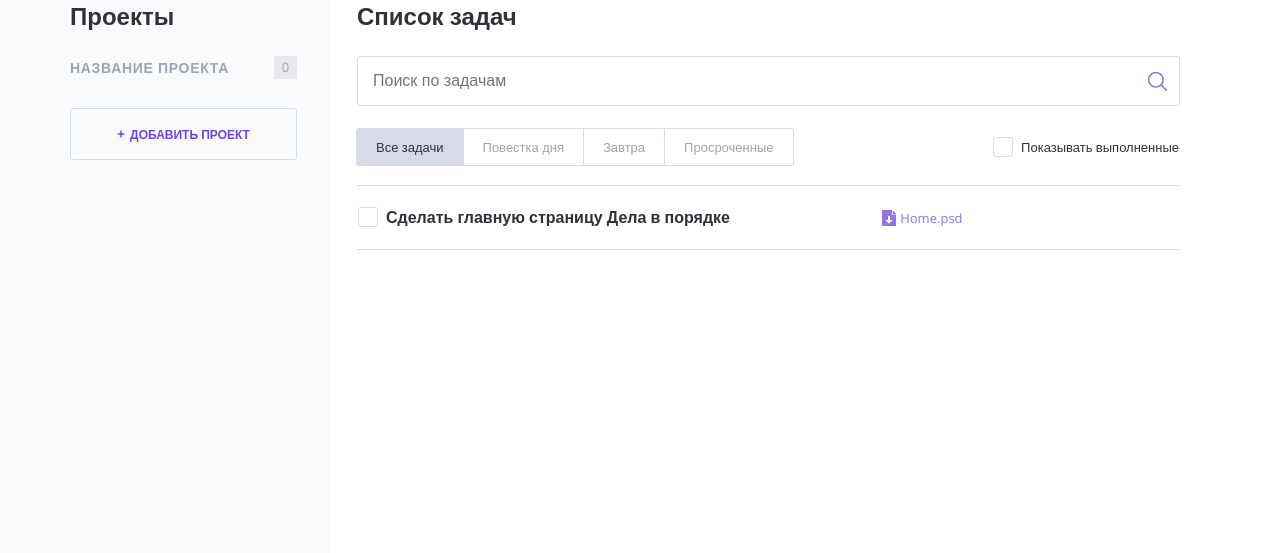
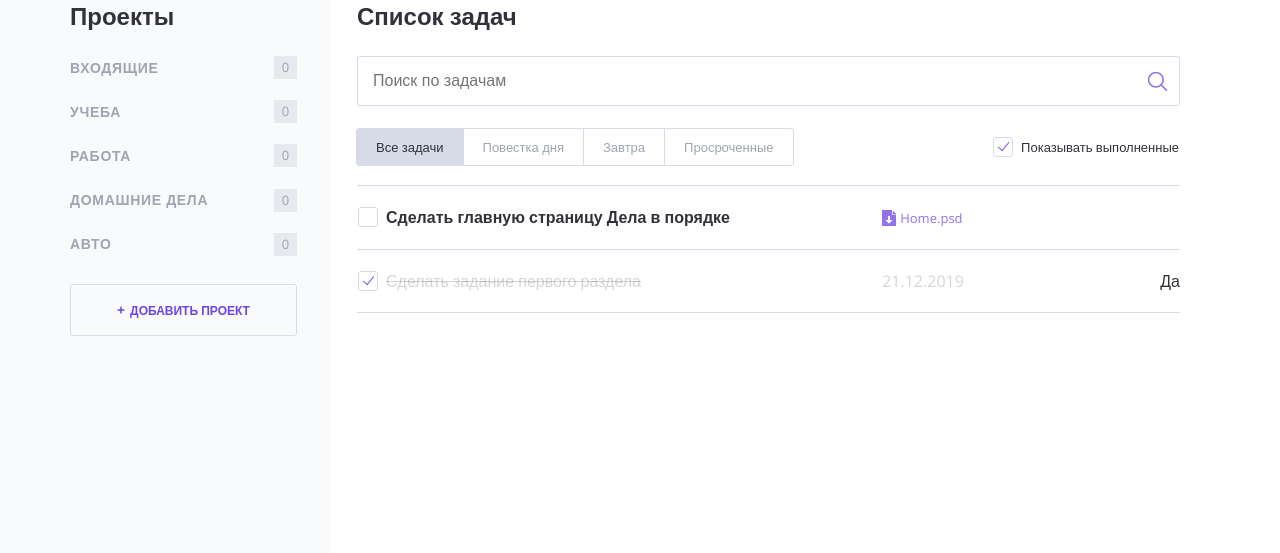
Before and after one commit to AntPzk90/380487-doingsdone, a PHP site: page / in a window 1280 px wide. Shown: the part 93-646 px from the top of the page. Run offline with PHP 8.4, Linux system fonts and the light colour scheme.

Commit message:
Внёс правки по замечаниям 1.0

```diff
--- a/index.php
+++ b/index.php
@@ -1,6 +1,51 @@
 <?php
 // показывать или нет выполненные задачи
 $show_complete_tasks = rand(0, 1);
+$projects = [
+    "incom" => "Входящие",
+    "study" => "Учеба",
+    "job" => "Работа",
+    "home" => "Домашние дела",
+    "auto" =>"Авто"
+];
+$tasks = [
+    [
+        "task" => "Собеседование в IT компании",
+        "date" => "01.12.2019",
+        "category" => $projects["job"],
+        "performance" => false
+    ],
+    [
+        "task" => "Выполнить тестовое задание",
+        "date" => "25.12.2019",
+        "category" => $projects["job"],
+        "performance" => false
+    ],
+    [
+        "task" => "Сделать задание первого раздела",
+        "date" => "21.12.2019",
+        "category" => $projects["study"],
+        "performance" => true
+    ],
+    [
+        "task" => "Встреча с другом",
+        "date" => "22.12.2019",
+        "category" => $projects["incom"],
+        "performance" => false
+    ],
+    [
+        "task" => "Купить корм для кота",
+        "date" => null,
+        "category" => $projects["home"],
+        "performance" => false
+    ],
+    [
+        "task" => "Заказать пиццу",
+        "date" => null,
+        "category" => $projects["home"],
+        "performance" => false
+    ]
+];
 ?>
 <!DOCTYPE html>
 <html lang="ru">
@@ -46,10 +91,12 @@ $show_complete_tasks = rand(0, 1);
 
                 <nav class="main-navigation">
                     <ul class="main-navigation__list">
+                        <?php foreach ($projects as $nav_item) : ?>
                         <li class="main-navigation__list-item">
-                            <a class="main-navigation__list-item-link" href="#">Название проекта</a>
+                            <a class="main-navigation__list-item-link" href="#"><?= $nav_item; ?></a>
                             <span class="main-navigation__list-item-count">0</span>
                         </li>
+                        <?php endforeach; ?>
                     </ul>
                 </nav>
 
@@ -75,13 +122,13 @@ $show_complete_tasks = rand(0, 1);
                     </nav>
 
                     <label class="checkbox">
-                        <!--добавить сюда аттрибут "checked", если переменная $show_complete_tasks равна единице-->
-                        <input class="checkbox__input visually-hidden show_completed" type="checkbox">
+                        <input class="checkbox__input visually-hidden show_completed" type="checkbox" <?= ($show_complete_tasks) ? "checked" : ""; ?>>
                         <span class="checkbox__text">Показывать выполненные</span>
                     </label>
                 </div>
 
                 <table class="tasks">
+
                     <tr class="tasks__item task">
                         <td class="task__select">
                             <label class="checkbox task__checkbox">
@@ -96,7 +143,38 @@ $show_complete_tasks = rand(0, 1);
 
                         <td class="task__date"></td>
                     </tr>
-                    <!--показывать следующий тег <tr/>, если переменная $show_complete_tasks равна единице-->
+
+                    <?php foreach ($tasks as $task_item): ?>
+                    <?php if (!$task_item["performance"] && !$show_complete_tasks): ?>
+                    <tr class="tasks__item task">
+                        <td class="task__select">
+                            <label class="checkbox task__checkbox">
+                                <input class="checkbox__input visually-hidden" type="checkbox">
+                                <span class="checkbox__text"><?= $task_item["task"]; ?></span>
+                            </label>
+                        </td>
+                        <td class="task__date"><?= ($task_item["date"]) ? $task_item["date"] : "Нет"; ?></td>
+
+                        <td class="task__controls">
+                            <?= ($task_item["performance"]) ? "Да" : "Нет"; ?>
+                        </td>
+                    </tr>
+                    <?php elseif($task_item["performance"] && $show_complete_tasks): ?>
+                    <tr class="tasks__item task <?= ($task_item["performance"]) ? "task--completed" : ""; ?>">
+                        <td class="task__select">
+                            <label class="checkbox task__checkbox">
+                                <input class="checkbox__input visually-hidden" type="checkbox" <?= ($show_complete_tasks) ? "checked" : ""; ?>>
+                                <span class="checkbox__text"><?= $task_item["task"]; ?></span>
+                            </label>
+                        </td>
+                        <td class="task__date"><?= ($task_item["date"])? $task_item["date"] : "Нет"; ?></td>
+
+                        <td class="task__controls">
+                            <?= ($task_item["performance"])? "Да" : "Нет"; ?>
+                        </td>
+                    </tr>
+                    <?php endif; ?>
+                    <?php endforeach; ?>
                 </table>
             </main>
         </div>
```
